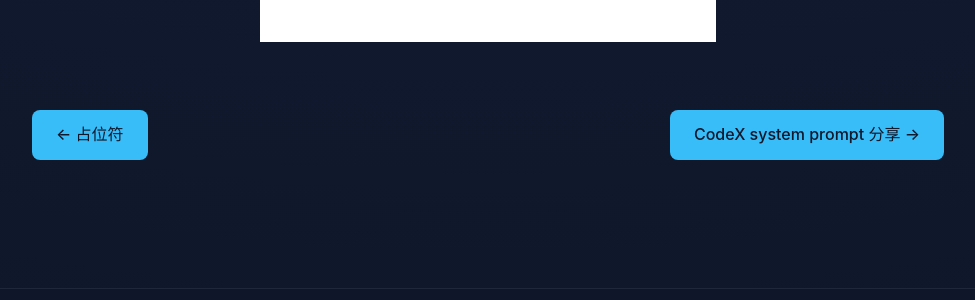
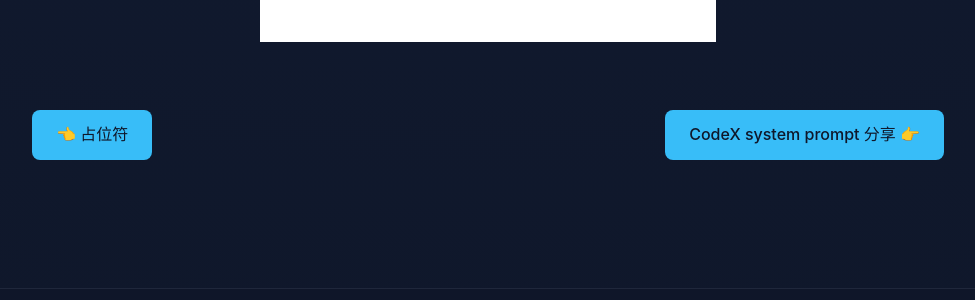
Before and after one commit to BrokeDudeAbula/the.dude.abula.github.io, a Jekyll site: the page built from content/_posts/2025-12-10-自我介绍.md, in a window 1280 px wide and 900 px high, scrolled down 1919 px. Shown: the part 484-784 px from the top of the window, without its empty margins (152-1127 px from the left). Built offline with Jekyll 4.4.1, drawn with Linux system fonts in a browser that asks for light colours.

Commit message:
Use emoji arrows for post navigation buttons
Signed-off-by: Liyang <ly519062@alibaba-inc.com>

```diff
--- a/_layouts/post.html
+++ b/_layouts/post.html
@@ -18,12 +18,12 @@
 <section class="container post-navigation">
   <div class="post-nav-left">
     {% if page.previous.url %}
-    <a class="post-previous button" href="{{ page.previous.url | relative_url }}">&larr; {{ page.previous.title }}</a>
+    <a class="post-previous button" href="{{ page.previous.url | relative_url }}">👈 {{ page.previous.title }}</a>
     {% endif %}
   </div>
   <div class="post-nav-right">
     {% if page.next.url %}
-    <a class="post-next button" href="{{ page.next.url | relative_url }}">{{ page.next.title }} &rarr;</a>
+    <a class="post-next button" href="{{ page.next.url | relative_url }}">{{ page.next.title }} 👉</a>
     {% endif %}
   </div>
 </section>
```
